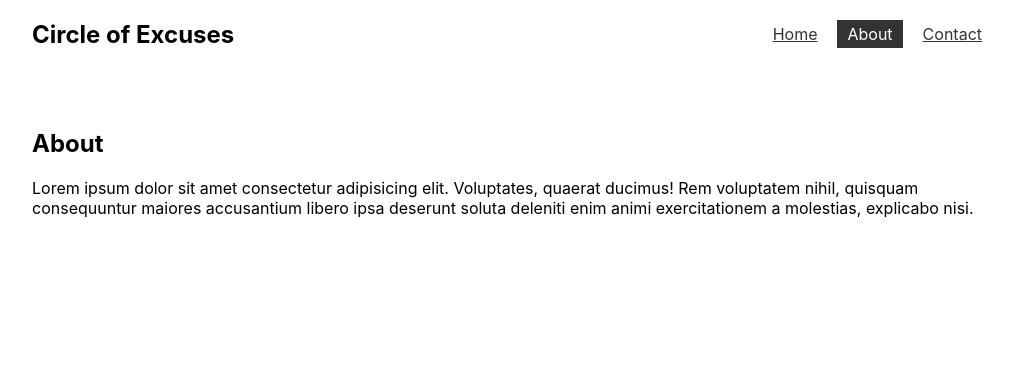
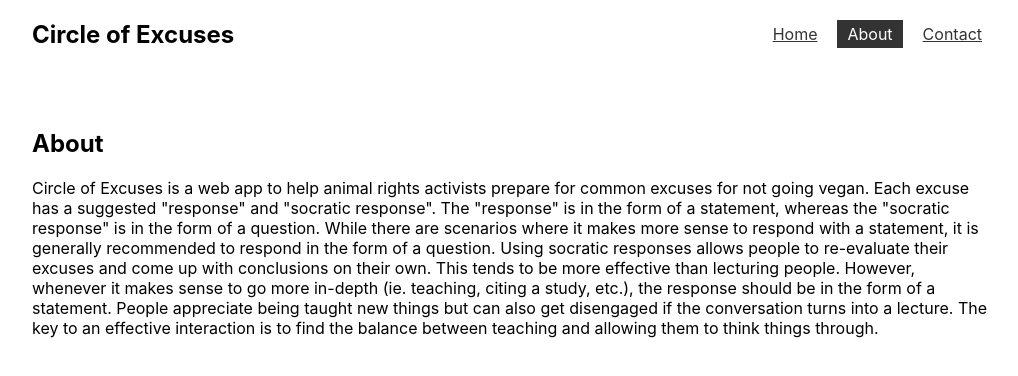
Before and after one commit to giorgiovh/circle-of-excuses, a React (Create React App) app: page /about in a window 1280 px wide. Shown: the top 376 px of the page, without its empty margins (128-1146 px from the left). Built offline with nearby package versions, Linux system fonts and the light colour scheme.

Commit message:
adds content to the About page

```diff
--- a/src/pages/About.js
+++ b/src/pages/About.js
@@ -4,7 +4,7 @@ export default function About() {
   return (
     <div>
       <h2>About</h2>
-      <p>Lorem ipsum dolor sit amet consectetur adipisicing elit. Voluptates, quaerat ducimus! Rem voluptatem nihil, quisquam consequuntur maiores accusantium libero ipsa deserunt soluta deleniti enim animi exercitationem a molestias, explicabo nisi.</p>
+      <p>Circle of Excuses is a web app to help animal rights activists prepare for common excuses for not going vegan. Each excuse has a suggested "response" and "socratic response". The "response" is in the form of a statement, whereas the "socratic response" is in the form of a question. While there are scenarios where it makes more sense to respond with a statement, it is generally recommended to respond in the form of a question. Using socratic responses allows people to re-evaluate their excuses and come up with conclusions on their own. This tends to be more effective than lecturing people. However, whenever it makes sense to go more in-depth (ie. teaching, citing a study, etc.), the response should be in the form of a statement. People appreciate being taught new things but can also get disengaged if the conversation turns into a lecture. The key to an effective interaction is to find the balance between teaching and allowing them to think things through.</p>
     </div>
   )
 }
--- a/src/pages/Home.js
+++ b/src/pages/Home.js
@@ -17,7 +17,7 @@ export default function Home() {
       <button onClick={() => generateRandomExcuseId()}>Spin the wheel!</button>
       {isPending && <div>Loading...</div>}
       {error && <div>{error}</div>}
-      {excuses && excuse && <Excuse name={excuse.name} description={excuse.description} response={excuse.response} socraticResponse={excuse.socraticResponse}/>}
+      {excuse && <Excuse name={excuse.name} description={excuse.description} response={excuse.response} socraticResponse={excuse.socraticResponse}/>}
     </div>
   )
 }
```
